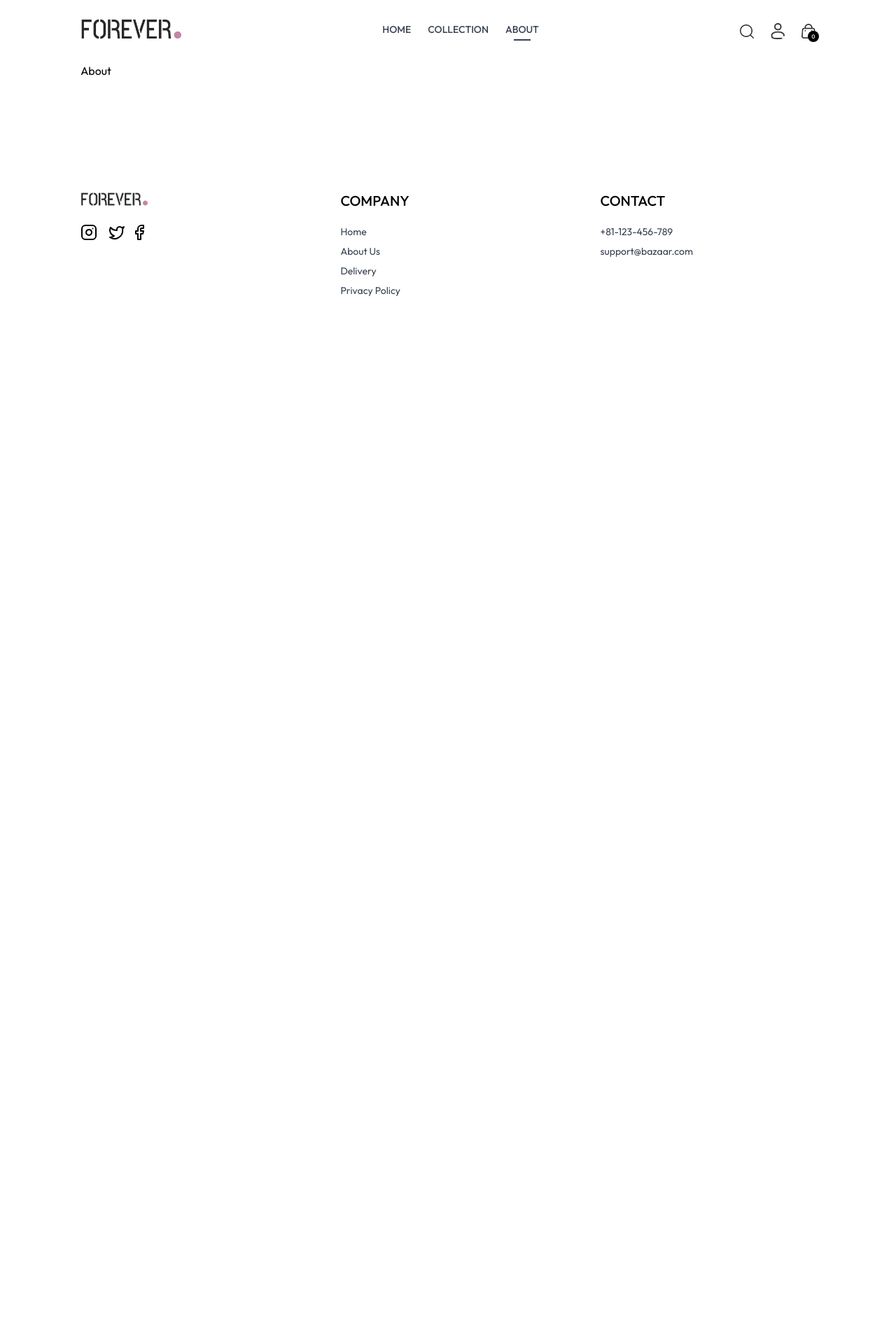
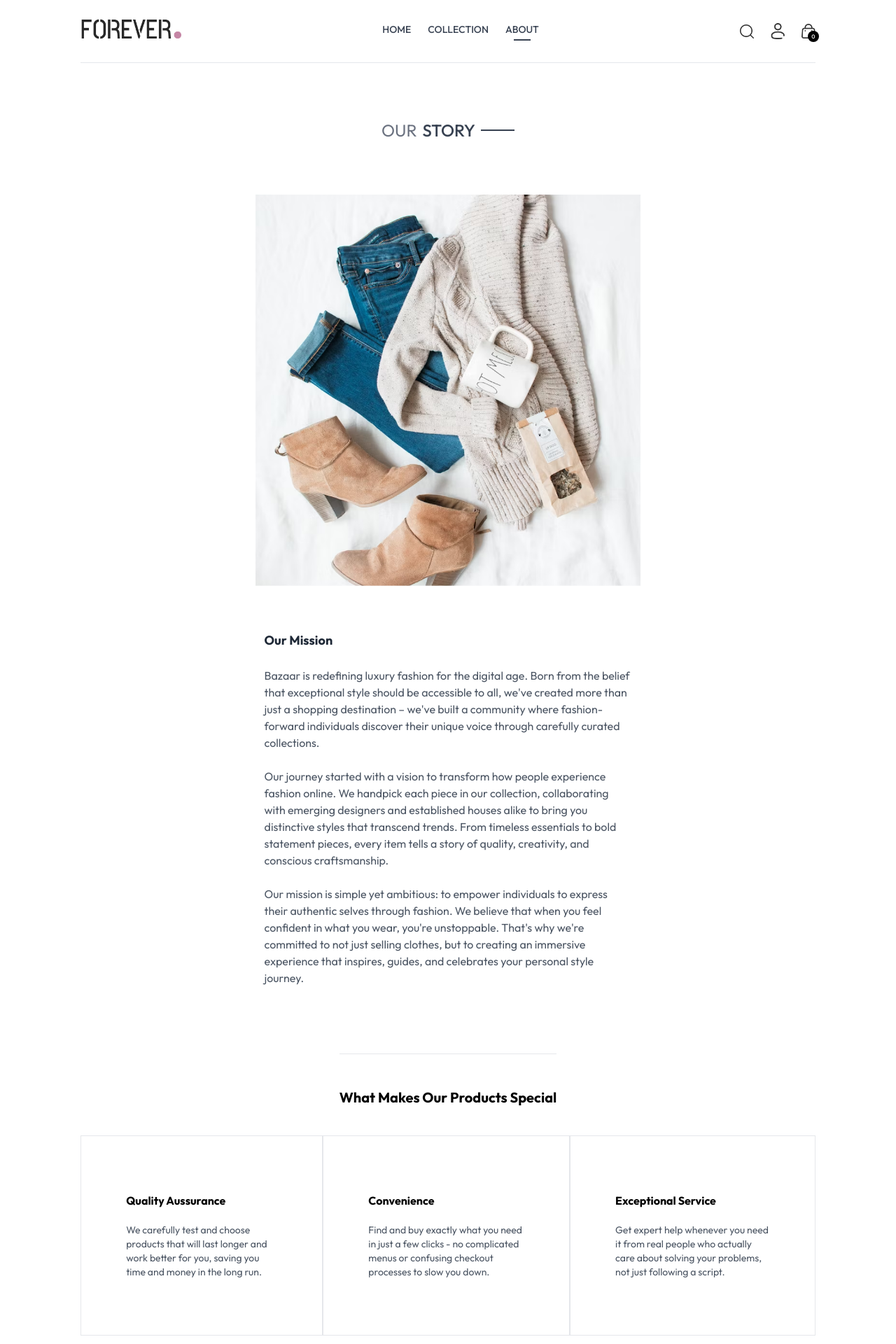
Before and after one commit to chun-eric/bazaar_ecommerce, a React (Vite) app: page /about in a window 1280 px wide. Shown: the top 1920 px of the page at 70% size. Before the commit the page ends 800 px from the top, so only its background shows below. Built offline with nearby package versions, Linux system fonts and the light colour scheme.

Commit message:
Complete About page

```diff
--- a/src/components/Footer.jsx
+++ b/src/components/Footer.jsx
@@ -3,7 +3,7 @@ import { Link } from "react-router-dom";
 
 const Footer = () => {
   return (
-    <div className='flex flex-col sm:grid grid-cols-[1fr,1fr,1fr]  gap-14 sm:gap-16 my-10 mt-40 text-sm'>
+    <div className='flex flex-col sm:grid grid-cols-[1fr,1fr,1fr]  gap-14 sm:gap-16 my-10 mt-40 text-sm border-t py-12'>
       <div className='flex flex-col'>
         <img src={assets.logo} alt='logo' className='w-24 mb-5' />
         <div className='flex gap-2'>
--- a/src/components/Navbar.jsx
+++ b/src/components/Navbar.jsx
@@ -50,11 +50,13 @@ const Navbar = () => {
 
         {/* PROFILE ICON */}
         <div className='relative group'>
-          <img
-            src={assets.profile_icon}
-            alt='profile_icon'
-            className='w-5 cursor-pointer'
-          />
+          <Link to='/login'>
+            <img
+              src={assets.profile_icon}
+              alt='profile_icon'
+              className='w-5 cursor-pointer'
+            />
+          </Link>
           <div className='absolute right-0 hidden pt-4 group-hover:block top-6'>
             <div className='flex flex-col gap-2 px-5 py-3 text-gray-500 rounded w-36 bg-slate-100 '>
               <p className='cursor-pointer hover:text-black'>My Profile</p>
--- a/src/components/Subscribe.jsx
+++ b/src/components/Subscribe.jsx
@@ -1,6 +1,6 @@
 const Subscribe = () => {
   return (
-    <div className='text-center bg-[#ffe0e5] py-12'>
+    <div className='text-center bg-[#ffe0e5] py-16'>
       <p className='mt-2 text-2xl font-medium text-slate-950'>
         Subscribe & get 15% off
       </p>
@@ -9,7 +9,7 @@ const Subscribe = () => {
         industry.
       </p>
       <div className='max-w-lg px-4 mx-auto'>
-        <form className='flex flex-col w-full gap-2 mt-6 gapitems-center xs:flex-row xs:gap-0'>
+        <form className='flex flex-col items-center w-full gap-2 mt-6 gap xs:flex-row xs:gap-0'>
           <input
             type='email'
             className='w-full h-12 px-4 border border-r-0 outline-none'
--- a/src/pages/About.jsx
+++ b/src/pages/About.jsx
@@ -1,7 +1,87 @@
-
+import Title from "../components/Title";
+import { assets } from "../assets/assets";
+import Subscribe from "../components/Subscribe";
 
 const About = () => {
-  return <div>About</div>;
+  return (
+    <div className='flex flex-col items-center w-full border-t'>
+      <div className='pt-20 text-2xl text-center '>
+        <Title text1={"Our"} text2={"Story"} />
+      </div>
+      <div className='flex flex-col items-center gap-16 my-16 '>
+        <img
+          src={assets.about_img}
+          alt='about us image'
+          className='w-full md:max-w-[550px]'
+        />
+        <div className='flex flex-col justify-center gap-6 text-gray-600 md:w-1/2'>
+          <b className='text-lg text-gray-800'>Our Mission</b>
+          <p className='text-indent-8'>
+            Bazaar is redefining luxury fashion for the digital age. Born from
+            the belief that exceptional style should be accessible to all, we've
+            created more than just a shopping destination – we've built a
+            community where fashion-forward individuals discover their unique
+            voice through carefully curated collections.
+          </p>
+          <p className='text-indent-8'>
+            Our journey started with a vision to transform how people experience
+            fashion online. We handpick each piece in our collection,
+            collaborating with emerging designers and established houses alike
+            to bring you distinctive styles that transcend trends. From timeless
+            essentials to bold statement pieces, every item tells a story of
+            quality, creativity, and conscious craftsmanship.
+          </p>
+
+          <p className='text-indent-8'>
+            Our mission is simple yet ambitious: to empower individuals to
+            express their authentic selves through fashion. We believe that when
+            you feel confident in what you wear, you're unstoppable. That's why
+            we're committed to not just selling clothes, but to creating an
+            immersive experience that inspires, guides, and celebrates your
+            personal style journey.
+          </p>
+        </div>
+      </div>
+
+      {/* Spacer */}
+      <div className='h-8'></div>
+
+      {/* Mini Title */}
+      <div className='py-10 pt-12 text-xl text-center border-t'>
+        <h3 className='font-bold'>What Makes Our Products Special</h3>
+      </div>
+
+      {/* Benefits */}
+      <div className='flex flex-col mb-20 text-sm md:flex-row'>
+        <div className='flex flex-col gap-5 px-10 py-8 border md:px-16 sm:py-20 transition-all duration-100 ease-in-out hover:bg-[#ffbbdd] '>
+          <b className='text-base'>Quality Aussurance</b>
+          <p className='text-gray-600 '>
+            We carefully test and choose products that will last longer and work
+            better for you, saving you time and money in the long run.
+          </p>
+        </div>
+        <div className='flex flex-col gap-5 px-10 py-8 border md:px-16 sm:py-20 transition-all duration-100 ease-in-out hover:bg-[#ffbbdd] '>
+          <b className='text-base'>Convenience</b>
+          <p className='text-gray-600'>
+            Find and buy exactly what you need in just a few clicks - no
+            complicated menus or confusing checkout processes to slow you down.
+          </p>
+        </div>
+        <div className='flex flex-col gap-5 px-10 py-8 border md:px-16 sm:py-20 transition-all duration-100 ease-in-out hover:bg-[#ffbbdd] '>
+          <b className='text-base'>Exceptional Service</b>
+          <p className='text-gray-600'>
+            Get expert help whenever you need it from real people who actually
+            care about solving your problems, not just following a script.
+          </p>
+        </div>
+      </div>
+
+      {/* Subscribe Component  */}
+      <div className='w-full'>
+        <Subscribe />
+      </div>
+    </div>
+  );
 };
 
 export default About;
--- a/src/pages/Login.jsx
+++ b/src/pages/Login.jsx
@@ -1,7 +1,75 @@
-
+import { useState } from "react";
 
 const Login = () => {
-  return <div>Login</div>;
+  const [currentState, setCurrentState] = useState("Sign Up");
+
+  // toggle state
+  const toggleState = () => {
+    // if current state is login, change it to sign up and vice versa
+    setCurrentState(currentState === "Login" ? "Sign Up" : "Login");
+  };
+
+  // function to handle form submission
+  const onSubmitHandler = async (e) => {
+    e.preventDefault();
+    console.log("submitted");
+  };
+
+  return (
+    <form
+      onSubmit={onSubmitHandler}
+      action=''
+      className='flex flex-col items-center w-[90%] sm:max-w-lg m-auto mt-14 gap-4 text-gray-800'
+    >
+      {/* TITLE */}
+      <div className='inline-flex items-center gap-2 mt-10 mb-2'>
+        <p className='text-3xl font-prata'>{currentState}</p>
+        <hr className='border-none h-[1.5px] w-8 bg-gray-800  ' />
+      </div>
+      {/* INPUT FIELDS */}
+      {currentState === "Login" ? (
+        ""
+      ) : (
+        <input
+          type='text'
+          className='w-full px-3 py-2 border border-gray-800'
+          placeholder='Name'
+          required
+        />
+      )}
+      <input
+        type='email'
+        className='w-full px-3 py-2 border border-gray-800'
+        placeholder='Email'
+        required
+      />
+      <input
+        type='password'
+        className='w-full px-3 py-2 border border-gray-800'
+        placeholder='Password'
+        required
+      />
+      <div className='flex justify-between w-full text-sm mt-[-8px]'>
+        <p className='text-xs cursor-pointer sm:text-sm'>
+          Forgot your password?
+        </p>
+        <button
+          type='button'
+          onClick={() => toggleState()}
+          className='text-xs cursor-pointer sm:text-sm hover:underline'
+        >
+          {currentState === "Login" ? "Sign Up" : "Login Here"}
+        </button>
+      </div>
+      <button
+        className={`px-8 py-3 mt-4 font-light tracking-normal text-white uppercase bg-black  ${
+          currentState === "Sign Up" ? "w-full sm:w-auto sm:mt-4" : "mt-4"
+        }`}
+      >
+        {currentState}
+      </button>
+    </form>
+  );
 };
 
 export default Login;
--- a/src/pages/Orders.jsx
+++ b/src/pages/Orders.jsx
@@ -1,5 +1,57 @@
+import React, { useContext } from "react";
+import { ShopContext } from "../context/shopContext";
+import Title from "../components/Title";
+
 const Orders = () => {
-  return <div>Orders</div>;
+  const { products, currency } = useContext(ShopContext);
+  return (
+    <div className='pt-16 border-t'>
+      <div className='text-2xl'>
+        <Title text1={"MY"} text2={"ORDERS"} />
+      </div>
+
+      {/* Render Orders for Logged in User - Initially render some fake orders manually for testing */}
+      <div className=''>
+        {products.slice(1, 4).map((product, index) => (
+          <div
+            key={index}
+            className='flex items-center justify-between py-4 text-gray-700 border-t border-b'
+          >
+            <div className='flex items-start gap-6 text-sm'>
+              <img
+                src={product.image[0]}
+                alt={product.name}
+                className='object-cover w-16 sm:w-20 '
+              />
+              <div className='pl-3'>
+                <p className='font-medium sm:text-base'>{product.name}</p>
+                <div className='flex items-center gap-3 mt-2 text-base'>
+                  <p className='mr-3 text-md'>
+                    {currency} {product.price}.00
+                  </p>
+                  <p className='mr-2'>Quantity: 1</p>
+                  <p className=''>Size: M</p>
+                </div>
+                <p className='mt-2'>
+                  Date: <span className='text-gray-400'> 25, July 2024</span>
+                </p>
+              </div>
+            </div>
+            <div className='flex justify-between md:w-1/2'>
+              <div className='flex items-center gap-2'>
+                {/* Green button */}
+                <p className='h-2 bg-green-500 rounded-full min-w-2'></p>
+                <p className='text-sm md:text-base'>Ready to Ship</p>
+              </div>
+              <button className='px-4 py-2 text-sm font-medium text-white bg-black border rounded-md'>
+                Track Order
+              </button>
+            </div>
+          </div>
+        ))}
+      </div>
+    </div>
+  );
 };
 
 export default Orders;
```
Also changed, not shown: src/pages/PlaceOrder.jsx (+68 -30 lines), 1 other file (tests, documents, lock files or other folders).
